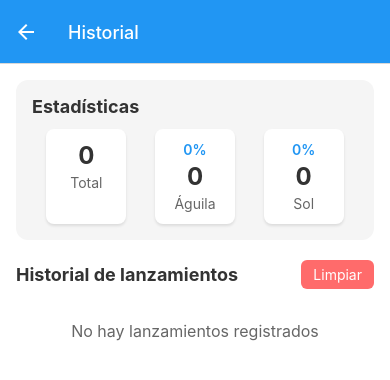
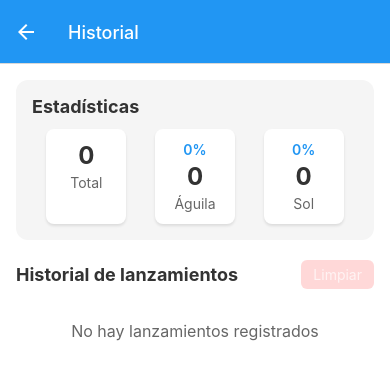
Before and after one commit to alexagfra190/UnVolado, a React Native app: screen /History in a window 390 px wide. Shown: the top 380 px of the page. Built offline with nearby package versions, Linux system fonts and the light colour scheme.

Commit message:
Boton limpiar historial con confirmacion y ajustes

```diff
--- a/screens/HistoryScreen.js
+++ b/screens/HistoryScreen.js
@@ -13,6 +13,7 @@ const windowWidth = Dimensions.get("window").width;
 
 const HistoryScreen = () => {
   const [history, setHistory] = useState([]);
+  const [showConfirm, setShowConfirm] = useState(false);
 
   useEffect(() => {
     loadHistory();
@@ -42,12 +43,21 @@ const HistoryScreen = () => {
     }
   };
 
+  const handleClearPress = () => {
+    if (history.length > 0) {
+      // Solo mostrar confirmación si hay historial
+      setShowConfirm(true);
+    }
+  };
+
   const clearHistory = async () => {
     try {
       await AsyncStorage.setItem("flipHistory", JSON.stringify([]));
       setHistory([]);
+      setShowConfirm(false); // Asegurarnos de cerrar el diálogo
     } catch (error) {
       console.error("Error clearing history:", error);
+      setShowConfirm(false); // Cerrar el diálogo incluso si hay error
     }
   };
 
@@ -103,8 +113,22 @@ const HistoryScreen = () => {
 
       <View style={styles.historyHeader}>
         <Text style={styles.historyTitle}>Historial de lanzamientos</Text>
-        <TouchableOpacity style={styles.clearButton} onPress={clearHistory}>
-          <Text style={styles.clearButtonText}>Limpiar</Text>
+        <TouchableOpacity
+          style={[
+            styles.clearButton,
+            history.length === 0 && styles.clearButtonDisabled, // Añadir estilo desactivado
+          ]}
+          onPress={handleClearPress}
+          disabled={history.length === 0} // Deshabilitar botón si no hay historial
+        >
+          <Text
+            style={[
+              styles.clearButtonText,
+              history.length === 0 && styles.clearButtonTextDisabled, // Texto más claro cuando está deshabilitado
+            ]}
+          >
+            Limpiar
+          </Text>
         </TouchableOpacity>
       </View>
 
@@ -127,6 +151,35 @@ const HistoryScreen = () => {
           </Text>
         )}
       </ScrollView>
+
+      {showConfirm && (
+        <View style={styles.confirmOverlay}>
+          <View style={styles.confirmDialog}>
+            <Text style={styles.confirmTitle}>¿Estás seguro?</Text>
+            <Text style={styles.confirmMessage}>
+              Esta acción eliminará todo el historial de lanzamientos
+            </Text>
+            <View style={styles.confirmButtons}>
+              <TouchableOpacity
+                style={[styles.confirmButton, styles.cancelButton]}
+                onPress={() => setShowConfirm(false)}
+              >
+                <Text style={styles.confirmButtonText}>Cancelar</Text>
+              </TouchableOpacity>
+              <TouchableOpacity
+                style={[styles.confirmButton, styles.deleteButton]}
+                onPress={clearHistory}
+              >
+                <Text
+                  style={[styles.confirmButtonText, styles.deleteButtonText]}
+                >
+                  Eliminar
+                </Text>
+              </TouchableOpacity>
+            </View>
+          </View>
+        </View>
+      )}
     </View>
   );
 };
@@ -254,6 +307,69 @@ const styles = StyleSheet.create({
     fontSize: 16,
     marginTop: 20,
   },
+  confirmOverlay: {
+    position: "absolute",
+    top: 0,
+    bottom: 0,
+    left: 0,
+    right: 0,
+    backgroundColor: "rgba(0,0,0,0.5)",
+    justifyContent: "center",
+    alignItems: "center",
+    zIndex: 1000,
+  },
+  confirmDialog: {
+    backgroundColor: "white",
+    borderRadius: 12,
+    padding: 20,
+    width: "80%",
+    maxWidth: 300,
+    alignItems: "center",
+  },
+  confirmTitle: {
+    fontSize: 18,
+    fontWeight: "bold",
+    marginBottom: 10,
+    color: "#333",
+  },
+  confirmMessage: {
+    fontSize: 14,
+    color: "#666",
+    textAlign: "center",
+    marginBottom: 20,
+  },
+  confirmButtons: {
+    flexDirection: "row",
+    justifyContent: "space-around",
+    width: "100%",
+  },
+  confirmButton: {
+    paddingVertical: 8,
+    paddingHorizontal: 20,
+    borderRadius: 6,
+    minWidth: 100,
+    alignItems: "center",
+  },
+  cancelButton: {
+    backgroundColor: "#f0f0f0",
+  },
+  deleteButton: {
+    backgroundColor: "#ff6b6b",
+  },
+  confirmButtonText: {
+    fontSize: 14,
+    fontWeight: "600",
+  },
+  deleteButtonText: {
+    color: "white",
+  },
+  clearButtonDisabled: {
+    backgroundColor: "#ffb3b3", // Un rojo más claro
+    opacity: 0.5,
+  },
+  clearButtonTextDisabled: {
+    color: "rgba(255, 255, 255, 0.7)", // Texto más transparente
+  },
 });
 
 export default HistoryScreen;
```
